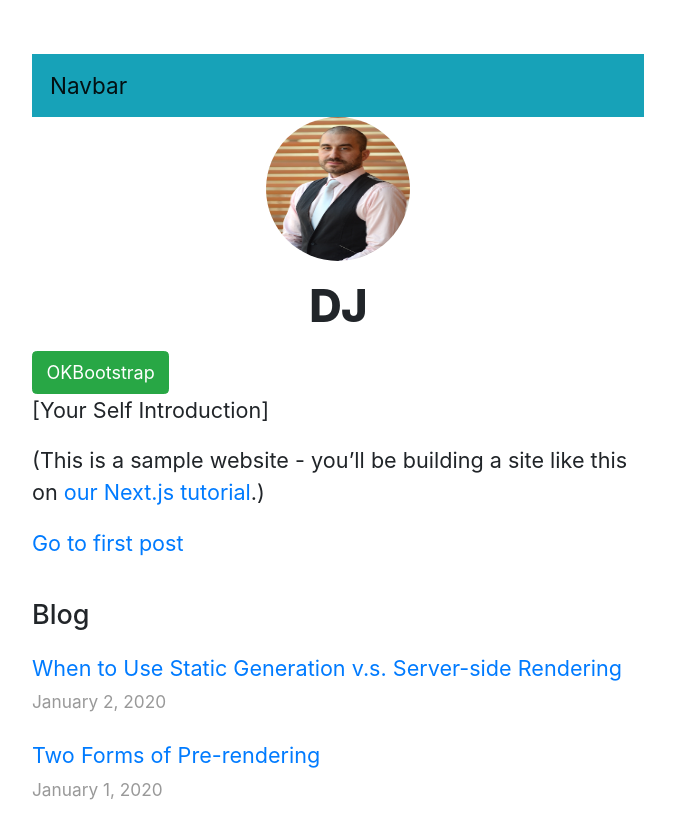
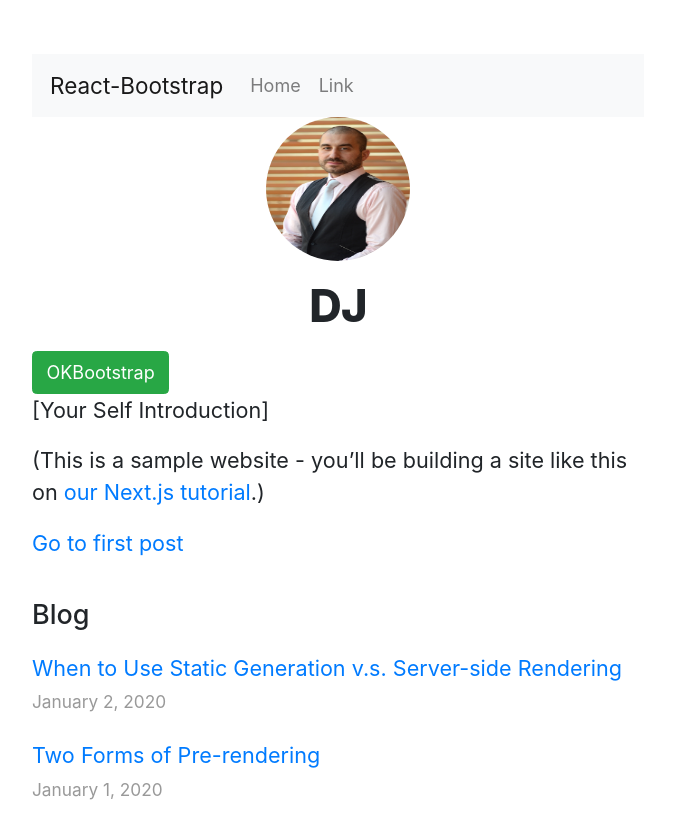
Before and after one commit to dominick-designs/nextjs-deploy-test, a Next.js app: page / in a window 1280 px wide. Shown: the top 838 px of the page, without its empty margins (302-977 px from the left). Built offline with nearby package versions, Linux system fonts and the light colour scheme.

Commit message:
add mobile menu

```diff
--- a/components/layout.js
+++ b/components/layout.js
@@ -1,7 +1,10 @@
 import Head from 'next/head'
 import styles from './layout.module.css'
 import utilStyles from '../styles/utils.module.css'
-import Link from 'next/link'
+import Link from 'next/link';
+import { Navbar, Nav } from "react-bootstrap";
+
+
 
 const name = 'DJ'
 export const siteTitle = 'Next.js Sample Website'
@@ -24,9 +27,19 @@
                 <meta name="og:title" content={siteTitle} />
                 <meta name="twitter:card" content="summary_large_image" />
             </Head>
-            <nav class="navbar navbar-light bg-info">
-                <a class="navbar-brand" href="#">Navbar</a>
-            </nav>
+
+            <Navbar bg="light" expand="lg">
+                <Navbar.Brand href="#home">React-Bootstrap</Navbar.Brand>
+                <Navbar.Toggle aria-controls="basic-navbar-nav" />
+                <Navbar.Collapse id="basic-navbar-nav">
+                    <Nav className="mr-auto">
+                        <Nav.Link href="#home">Home</Nav.Link>
+                        <Nav.Link href="#link">Link</Nav.Link>
+                    </Nav>
+                </Navbar.Collapse>
+            </Navbar>
+
+
             <header className={styles.header}>
                 {home ? (
                     <>
--- a/package.json
+++ b/package.json
@@ -3,7 +3,7 @@
   "version": "0.1.0",
   "private": true,
   "scripts": {
-    "dev": "next dev",
+    "dev": "PORT=3000 next dev",
     "build": "next build",
     "start": "next start"
   },
--- a/pages/_app.js
+++ b/pages/_app.js
@@ -2,6 +2,7 @@
 // ensure all pages have Bootstrap CSS
 import 'bootstrap/dist/css/bootstrap.min.css'
 
+
 export default function App({ Component, pageProps }) {
     return <Component {...pageProps} />
 }
```
